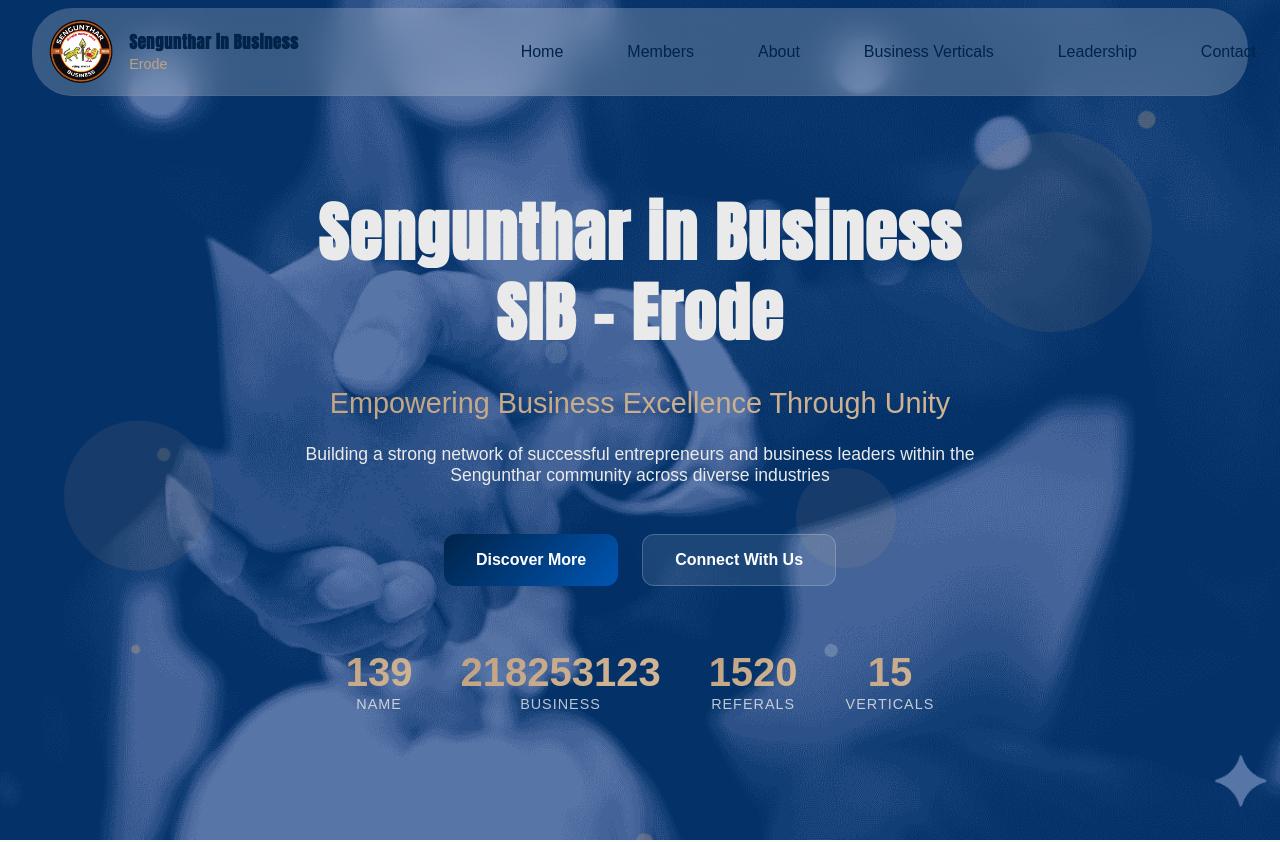
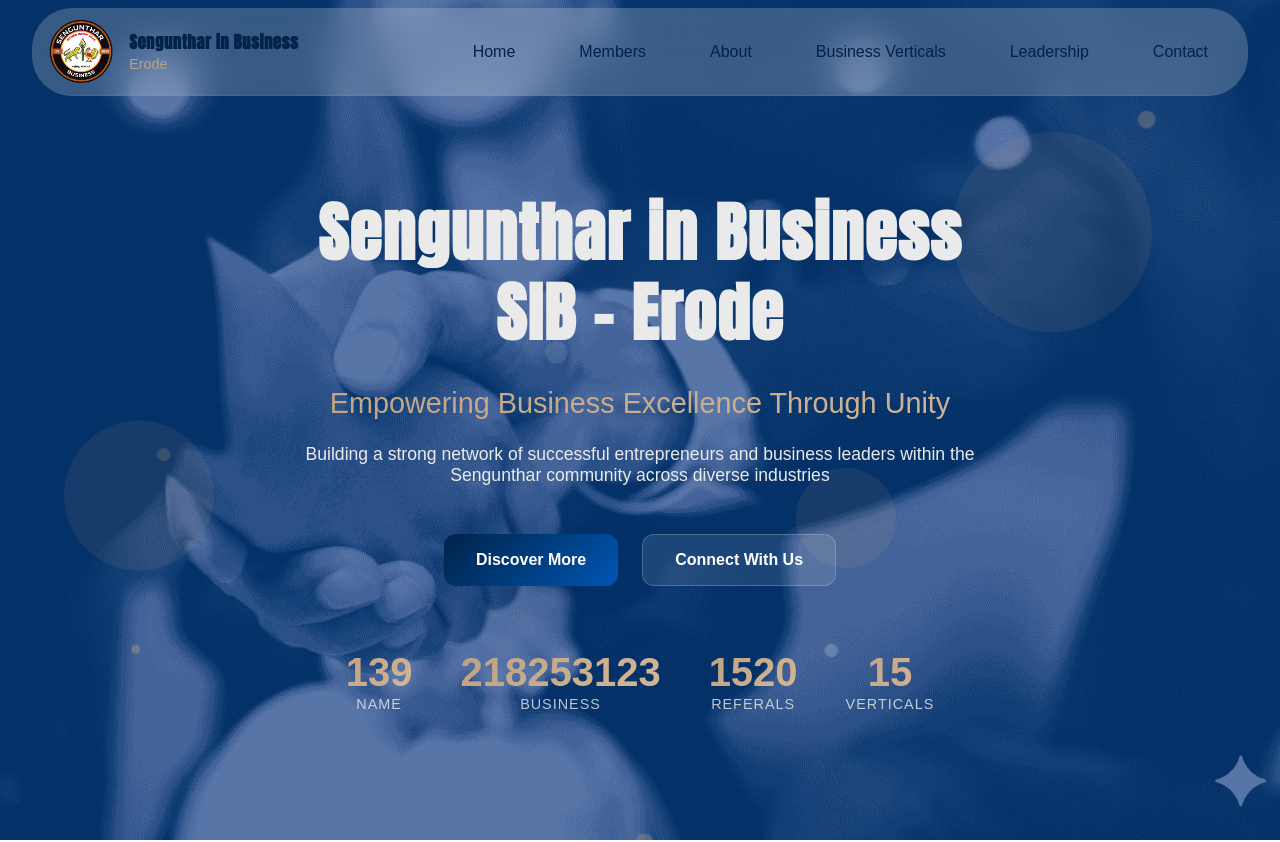
Before and after one commit to prem-ramamoorthy/businessConnect, a React (Vite) app: page / in a window 1280 px wide. Shown: the top 842 px of the page. Built offline with nearby package versions, Linux system fonts and the light colour scheme.

Commit message:
All Work completed

```diff
--- a/src/MainPage/About/AboutStyle.css
+++ b/src/MainPage/About/AboutStyle.css
@@ -34,7 +34,6 @@
 .about .section-subtitle {
     font-size: 1.2rem;
     color: rgb(82, 80, 80);
-    max-width: 700px;
     margin: 0px auto;
 }
 
@@ -137,7 +136,6 @@
     }
 
     .about .section-header{
-        max-width: 90%;
         margin: 2rem 2rem;
     }
 }
--- a/src/MainPage/Contacts/ContactStyle.css
+++ b/src/MainPage/Contacts/ContactStyle.css
@@ -9,10 +9,6 @@
     justify-content: center;
 }
 
-.container {
-    max-width: 1100px;
-    width: 100%;
-}
 
 /* Section Header */
 .section-header {
--- a/src/MainPage/Header/HeaderStyle.css
+++ b/src/MainPage/Header/HeaderStyle.css
@@ -37,8 +37,6 @@
 }
 
 .hed .container {
-    width: 100%;
-    max-width: 1400px;
     margin: 0 auto;
     padding: 0 2rem;
 }
@@ -203,18 +201,6 @@
     border-bottom: none;
 }
 
-@media (min-width: 640px) {
-    .hed .container {
-        max-width: var(--container-sm);
-    }
-}
-
-@media (min-width: 350px) {
-    .hed .container {
-        max-width: 340px;
-    }
-}
-
 @media (min-width: 768px) {
     .hed .container {
         max-width: var(--container-md);
--- a/src/MainPage/Hero/HeroStyle.css
+++ b/src/MainPage/Hero/HeroStyle.css
@@ -321,6 +321,7 @@
   .hero {
     min-height: 100vh;
     padding: 2rem 0;
+    margin-left: -8%;
   }
 
   .hero .hero-content {
```
